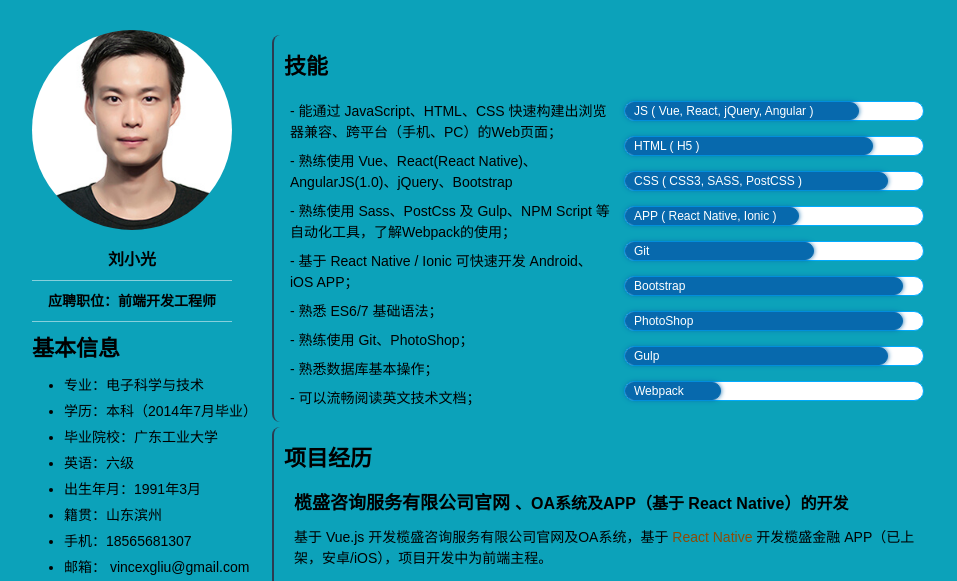
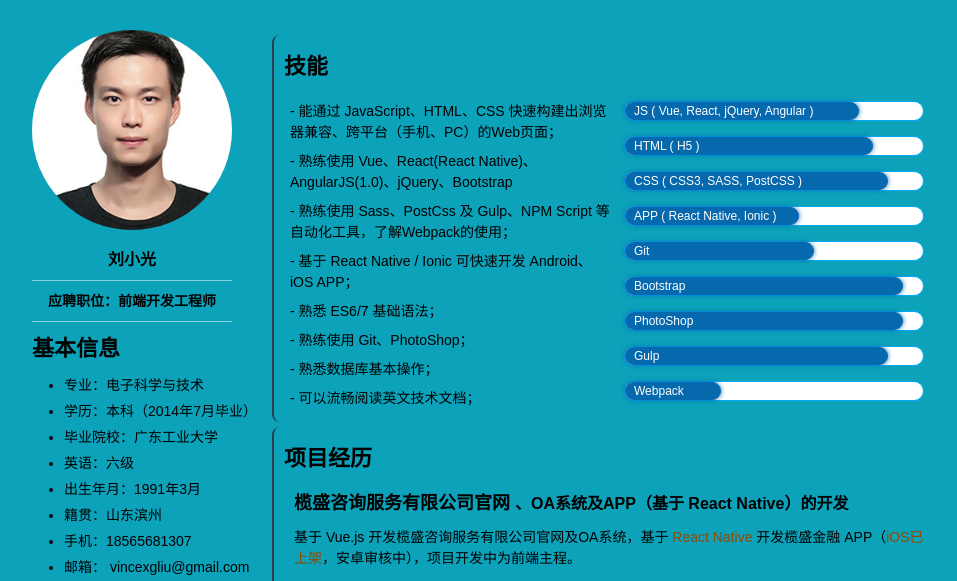
Before and after one commit to vincexiaoguangliu/resume, a website: page pdf.html in a window 1280 px wide. Shown: the top 581 px of the page, without its empty margins (168-1125 px from the left). Drawn offline with Linux system fonts and the light colour scheme.

Commit message:
修改pdf简历

```diff
--- a/pdf.html
+++ b/pdf.html
@@ -133,7 +133,7 @@
                 </div>
                 <div class="work-content">
                   <p>基于 Vue.js 开发榄盛咨询服务有限公司官网及OA系统，基于
-                    <a href="https://facebook.github.io/react-native/" target="_blank" style="color: #8c4b07;">React Native</a> 开发榄盛金融 APP（已上架，安卓/iOS），项目开发中为前端主程。</p>
+                    <a href="https://facebook.github.io/react-native/" target="_blank" style="color: #8c4b07;">React Native</a> 开发榄盛金融 APP（<a href="https://itunes.apple.com/cn/app/id1336295162" target="_blank" style="color: #8c4b07;">iOS已上架</a>，安卓审核中），项目开发中为前端主程。</p>
                 </div>
               </li>
               <li>
```
